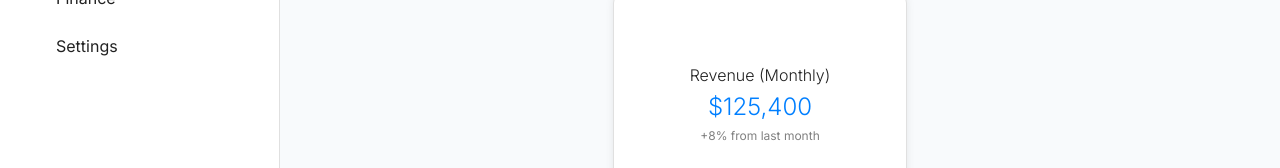
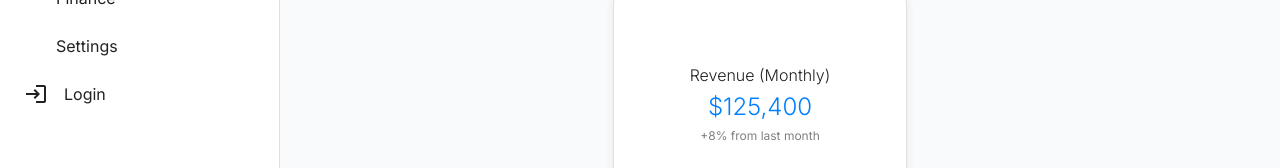
Before and after one commit to Ahmed-Elawamy/Dashboard, a React (Vite) app: page /dashboard in a window 1280 px wide. Shown: the part 399-567 px from the top of the page. Built offline with nearby package versions, Linux system fonts and the light colour scheme; some icons are missing; a web font is replaced by a local one.

Commit message:
Use Analytics

```diff
--- a/package.json
+++ b/package.json
@@ -30,6 +30,7 @@
     "@mui/x-data-grid": "^8.21.0",
     "@mui/x-data-grid-generator": "^8.21.0",
     "@reduxjs/toolkit": "^2.11.0",
+    "@vercel/analytics": "^1.6.1",
     "apexcharts": "^5.3.6",
     "axios": "^1.13.2",
     "i18next": "^25.7.1",
--- a/src/App.jsx
+++ b/src/App.jsx
@@ -2,7 +2,7 @@ import "./App.css";
 import { Box } from "@mui/material";
 import { Route, Routes, Navigate } from "react-router-dom";
 import { useState } from "react";
-
+import { Analytics } from "@vercel/analytics/next";
 import Sidebar from "./Pages/Sidebar.jsx";
 import Dashboard from "./Copmonent/Dashboard";
 import Students from "./Copmonent/Students";
--- a/src/Pages/Sidebar.jsx
+++ b/src/Pages/Sidebar.jsx
@@ -21,6 +21,7 @@ import AttachMoneyIcon from "@mui/icons-material/AttachMoney";
 import SettingsIcon from "@mui/icons-material/Settings";
 import GradeIcon from "@mui/icons-material/Grade";
 import { Link, useLocation } from "react-router-dom";
+import { Login } from "@mui/icons-material";
 
 const DRAWER_OPEN = 280;
 const DRAWER_CLOSED = 72;
@@ -60,6 +61,7 @@ export default function Sidebar({ open, setOpen, isMobile }) {
         { text: "Teachers", icon: <SchoolIcon />, path: "/teachers" },
         { text: "Finance", icon: <AttachMoneyIcon />, path: "/finance" },
         { text: "Settings", icon: <SettingsIcon />, path: "/settings" },
+        { text: "Login", icon: <Login />, path: "/login" },
     ];
 
     return (
```
Also changed, not shown: 1 other file (tests, documents, lock files or other folders).
